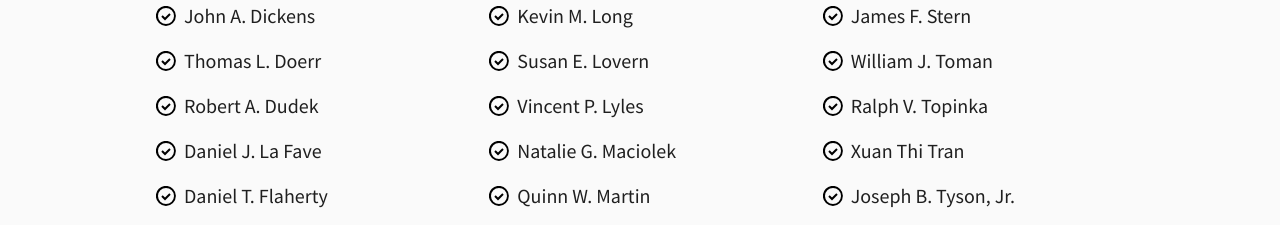
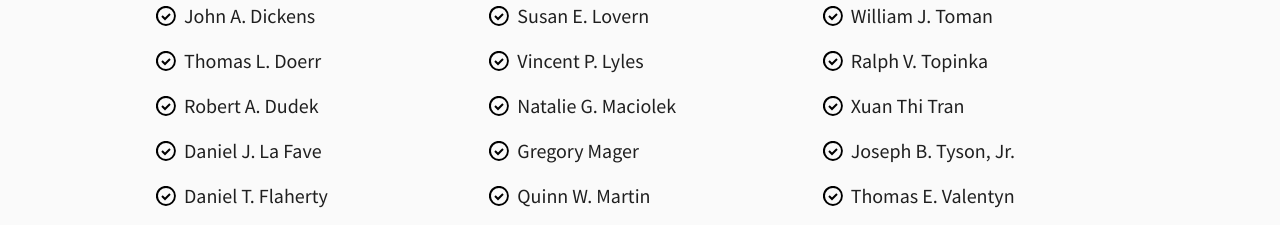
Before and after one commit to tekjoe/judicial-campaign, a Gatsby site: page /endorsements in a window 1280 px wide. Shown: the part 3293-3518 px from the top of the page. Built offline with nearby package versions, Linux system fonts and the light colour scheme; Gatsby itself is replaced by a stand-in of ours.

Commit message:
added endorsements

```diff
--- a/src/components/organisms/Endorsements/utils.js
+++ b/src/components/organisms/Endorsements/utils.js
@@ -192,6 +192,7 @@
     "Daniel Sapiro",
     "Ralph V. Topinka",
     "Santiago “Jimmy” Alaniz",
+    "Gregory Mager",
   ],
 }
 
```
